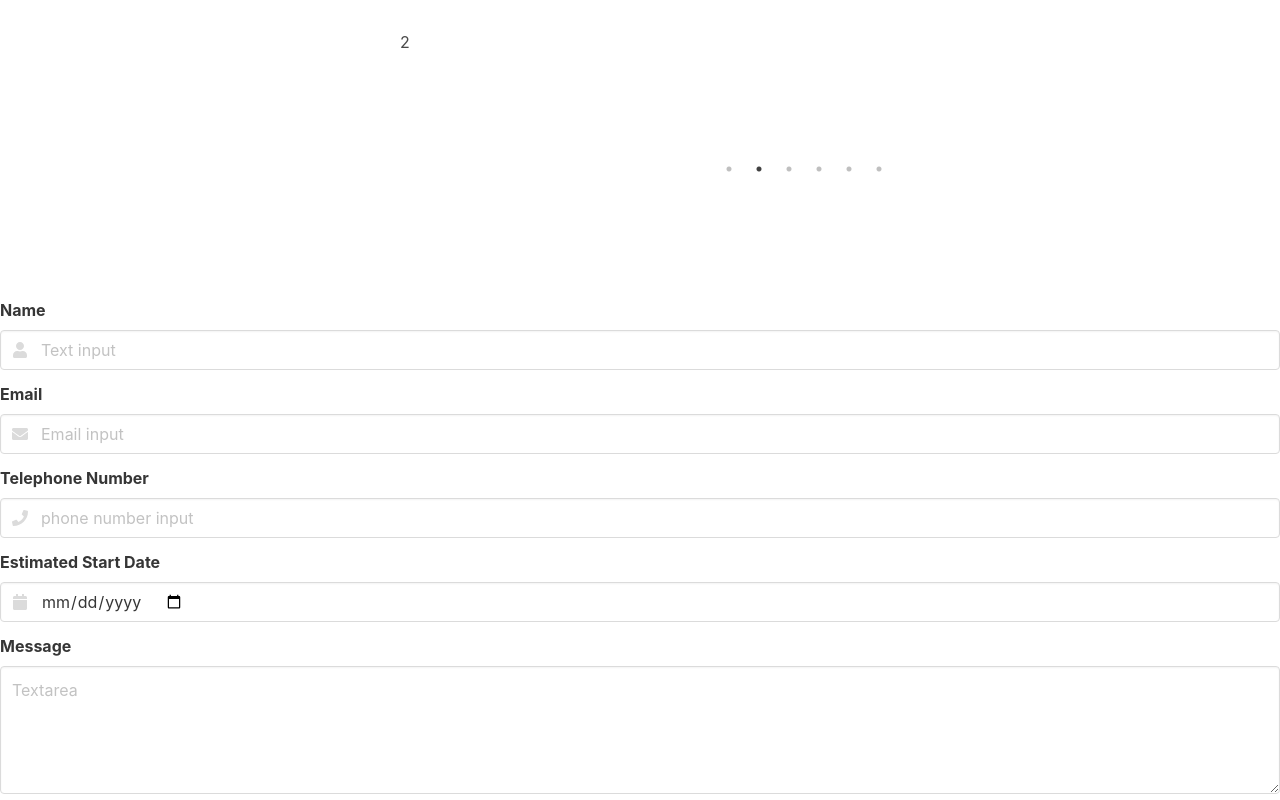
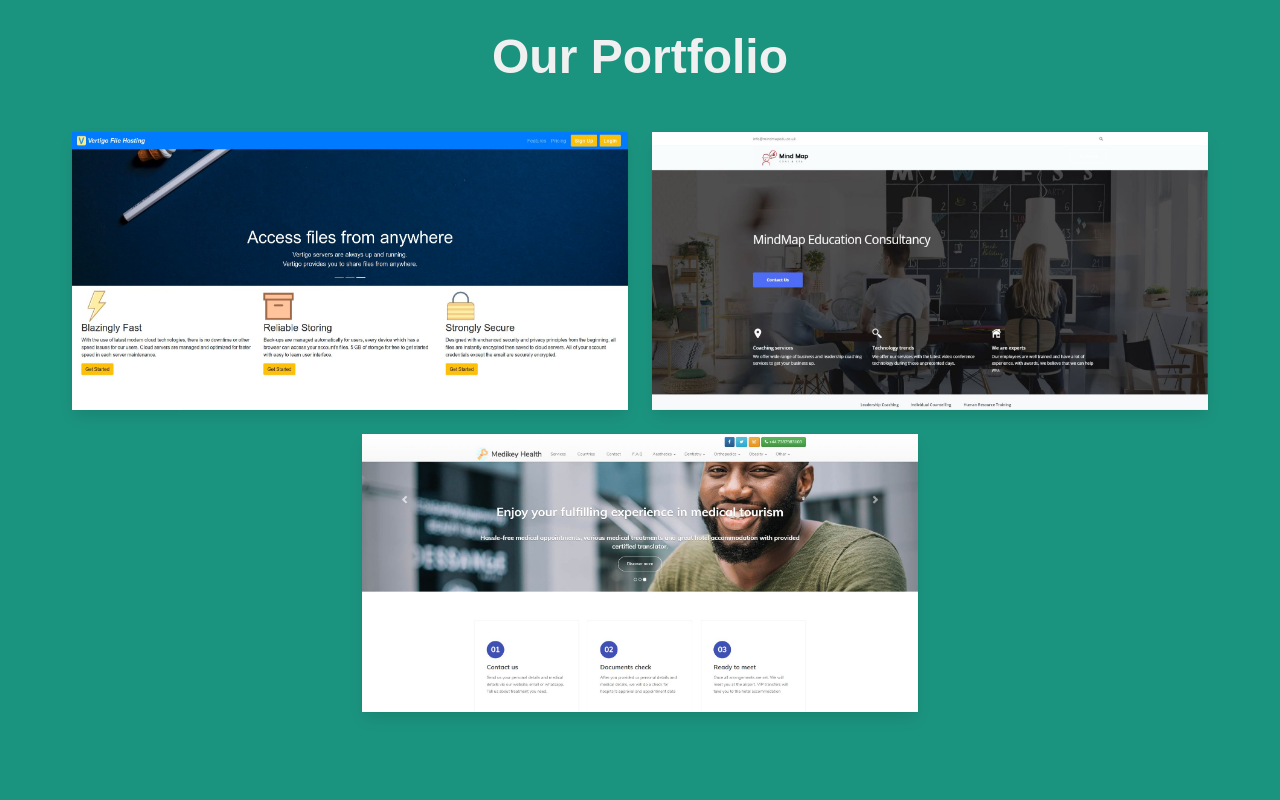
Before and after one commit to CodeMaster1025/Goldenhand-NextJS, a Next.js app: page / in a window 1280 px wide. Shown: the part 6020-6820 px from the top of the page. Built offline with nearby package versions, Linux system fonts and the light colour scheme; a web font is replaced by a local one.

Commit message:
portfolio finished

```diff
--- a/components/portfolio.js
+++ b/components/portfolio.js
@@ -6,19 +6,29 @@ export default function Portfolio() {
             <h2 className="title"> Our Portfolio </h2>
             <br />
             <div className="columns is-centered">
-                <div className="column is-4-tablet is-3-desktop">
-                    <Card serviceName={"Development"} icon={faCode}
-                        serviceDescription={"Effective web/mobile apps with flawless build quality, creating the perfect online presence of you and your business for customers"}/>
+                <div className="column is-6-tablet is-6-desktop">
+                    <Project
+                        projectName="Vertigo File Hosting"
+                        projectImage="/vertigo-project.jpg"
+                        projectLink="http://vertigo-files.herokuapp.com/" />
                 </div>
-                <div className="column is-4-tablet is-3-desktop">
-                    <Card serviceName={"Design"} icon={faPalette}
-                        serviceDescription={"Beautiful and fully resposive graphic designs to engage your customers and highly customizable across all forms of media"} />
-                </div>
-                <div className="column is-4-tablet is-3-desktop">
-                    <Card serviceName={"Hosting"} icon={faServer}
-                        serviceDescription={"Blazingly fast and convenient infrastructure for optimum performance and high level of security for most demanding apps"} />
+                <div className="column is-6-tablet is-6-desktop">
+                    <Project
+                        projectName="Mindmap Education Consultancy"
+                        projectImage="/mindmap-project.jpg"
+                        projectLink="http://mindmapedu.co.uk/" />
                 </div>
             </div>
+            <div className="columns is-centered">
+                <div className="column is-6-tablet is-6-desktop">
+                    <Project
+                        projectName="Medikey Health Consultancy"
+                        projectImage="/medikey-project.jpg"
+                        projectLink="https://www.medikeyhealth.co.uk/" />
+                </div>
+
+            </div>
+
         </section>
     );
 }
--- a/components/project.js
+++ b/components/project.js
@@ -1,16 +1,22 @@
+import { FontAwesomeIcon } from '@fortawesome/react-fontawesome'
+import { faEye } from '@fortawesome/free-solid-svg-icons'
 
 export default function Project({projectName, projectLink, projectImage}) {
     return (
-        <div className="card " id="box">
-            <div className="card-content">
-                <div className="card-icon-wrapper">
-                    <div className="card-icon-shaper">
-                        <FontAwesomeIcon icon={icon} style={{color: "#E6B749", fontSize: "3rem"}} />
+        <div className="card is-paddingless" id="project">
+
+            <div className="project-image">
+                <figure className="image is-2by1">
+                    <img src={projectImage} alt={projectName} />
+                </figure>
+            </div>
+            <div className="project-overlay">
+                <a href={projectLink} className="stretched-link" id="cardlink">
+                    <div className="project-container">
+                        <p className="project-title">{projectName}</p>
+                        <FontAwesomeIcon icon={faEye} style={{color: "#E6B749", fontSize: "6rem"}} />
                     </div>
-                </div>
-
-                <h4 className="card-title"> adsdads </h4>
-                <p className="card-subtitle"> asdsadads </p>
+                </a>
             </div>
         </div>
     );
--- a/pages/index.js
+++ b/pages/index.js
@@ -15,6 +15,7 @@ import FloatingActionButton from "../components/floatingActionButton"
 
 import { useState, useEffect } from 'react'
 import Details from '../components/details'
+import Portfolio from '../components/portfolio'
 
 export default function HomePage() {
   const [isLoading, setIsLoading] = useState(true);
@@ -52,12 +53,12 @@ export default function HomePage() {
         <Services />
         <Achievements />
         <Details />
+        <Portfolio />
         {/*
         // !Weird 800px tablets!: Images can be vertically centered in future??
         */}
         {/*
-          //TODO Testimonial <- Green
-          //TODO Portfolio <- Blue
+          //TODO Testimonial <- Blue
           //TODO Pricing <- White
           //TODO Contact <- Red
           //TODO Footer <- Blue
--- a/styles/_app.scss
+++ b/styles/_app.scss
@@ -378,9 +378,61 @@ body{
 }
 //details component styling
 
+//project component styling
+#project {
+  .project-overlay {
+    position: absolute;
+    top: 0;
+    right: 0;
+    bottom: 0;
+    left: 0;
+    padding: 1.25rem;
+    text-shadow: 2px 2px 4px $g-white-like;
+    .project-container {
+      padding: 0;
+      margin: 0;
+      display: flex;
+      flex-direction: column;
+      justify-content: center;
+      align-items: center;
+      border-radius: 20px;
+      visibility: hidden;
+
+    }
+    &:hover {
+      background-color: rgba(0,0,0,0.5);
+      .project-container {
+        height: 100%;
+        border: 10px $g-yellow solid;
+        visibility: visible;
+      }
+    }
+  }
+
+  .stretched-link::after {
+    position: absolute;
+    top: 0;
+    right: 0;
+    bottom: 0;
+    left: 0;
+    z-index: 1;
+    pointer-events: auto;
+    content: "";
+  }
+
+  .project-title {
+    //margin-bottom: 0.75rem;
+    font-size: 2rem;
+    color: $g-white-like;
+    font-family: $g-content-font, serif;
+  }
+
+}
+//project component syling
+
 //portfolio component styling
 #portfolio {
-  background-color: $g-red;
+  background-color: $g-green;
   .title {
     font-size: 3rem;
     color: $g-white-like;
```
